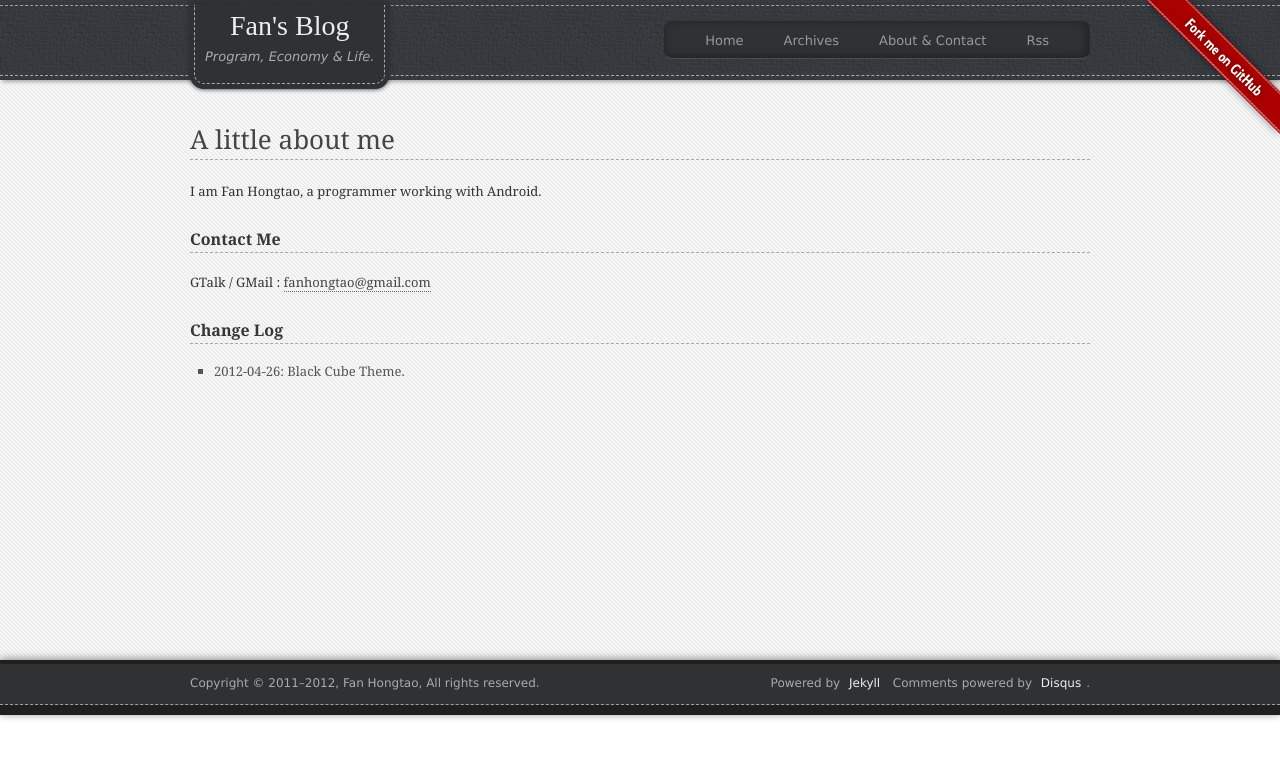
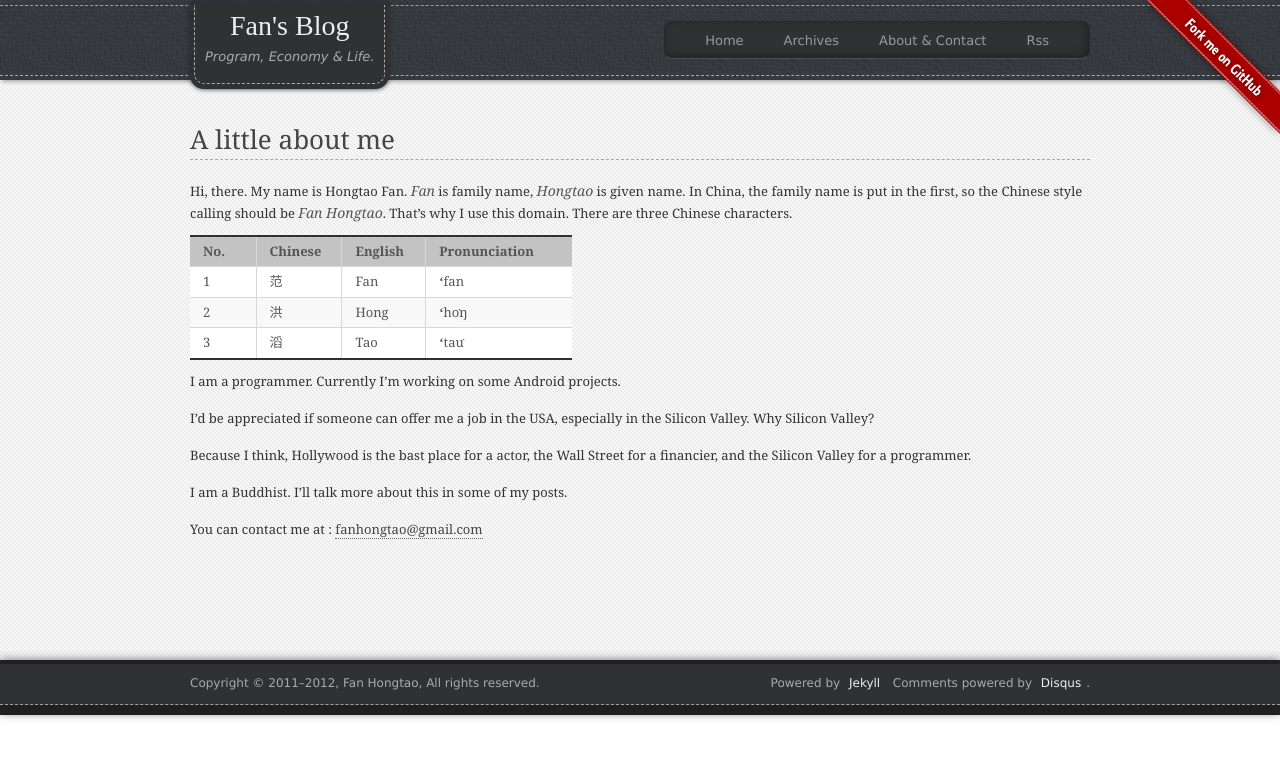
Before and after one commit to fanhongtao/fanhongtao.github.com, a Jekyll site: the page built from contact.html, in a window 1280 px wide. Shown: the top 758 px of the page. Built offline with Jekyll 4.4.1, drawn with Linux system fonts in a browser that asks for light colours; Markdown is read by kramdown in place of the engine named in the settings; comment, search, counter and statistics services are not loaded.

Commit message:
Update contact page

```diff
--- a/contact.html
+++ b/contact.html
@@ -7,13 +7,42 @@ title: About & Contacts
 		<div class="archives">
 			<h4 class="page-title">A little about me</span></h4>
 			<article class="entry">
-				<p>{{ site.about }}</p>
-                <h3>Contact Me</h3>
-                <p>GTalk / GMail : <a href="mailto:{{ site.author.email }}" title="Mail to {{site.author.name}}">{{ site.author.email }}</a></p>
-                <h3>Change Log</h3>
-                <ul>
-                    <li><span class="date">2012-04-26</span>: Black Cube Theme.</li>
-                </ul>
+				<p>Hi, there. My name is Hongtao Fan. <em>Fan</em> is family name, <em>Hongtao</em> is given name. In China, the family name is put in the first, so the Chinese style calling should be <em>Fan Hongtao</em>. That’s why I use this domain. There are three Chinese characters.</p>
+				<table width="382">
+					<thead>
+						<tr>
+							<th width="72" height="19">No.</td>
+							<th width="72" height="19">Chinese</td>
+							<th width="72" height="19">English</td>
+							<th width="166" height="19">Pronunciation</td>
+						</tr>
+					</thead>
+					<tbody>
+						<tr>
+							<td width="72" height="19">1</td>
+							<td width="72" height="19">范</td>
+							<td width="72" height="19">Fan</td>
+							<td width="166" height="19"> <strong>‘</strong>fan</td>
+						</tr>
+						<tr>
+							<td width="72" height="19">2</td>
+							<td width="72" height="19">洪</td>
+							<td width="72" height="19">Hong</td>
+							<td width="166" height="19"> <strong>‘</strong>ho<span style="font-family: 'Lingoes Unicode';">̇</span>ŋ</td>
+						</tr>
+						<tr>
+							<td width="72" height="19">3</td>
+							<td width="72" height="19">滔</td>
+							<td width="72" height="19">Tao</td>
+							<td width="166" height="19"> <strong>‘</strong>tau<span style="font-family: 'Lingoes Unicode';">̇</span></td>
+						</tr>
+					</tbody>
+				</table>
+				<p>I am a programmer. Currently I’m working on some Android projects. </p>
+				<p>I’d be appreciated if someone can offer me a job in the USA, especially in the Silicon Valley. Why Silicon Valley?</p>
+				<p>Because I think, Hollywood is the bast place for a actor, the Wall Street for a financier, and the Silicon Valley for a programmer.</p>
+				<p>I am a Buddhist. I’ll talk more about this in some of my posts.</p>
+				<p>You can contact me at : <a href="mailto:{{ site.author.email }}" title="Mail to {{site.author.name}}">{{ site.author.email }}</a></p>
 			</article>
 		</div>
 	</div>
```
